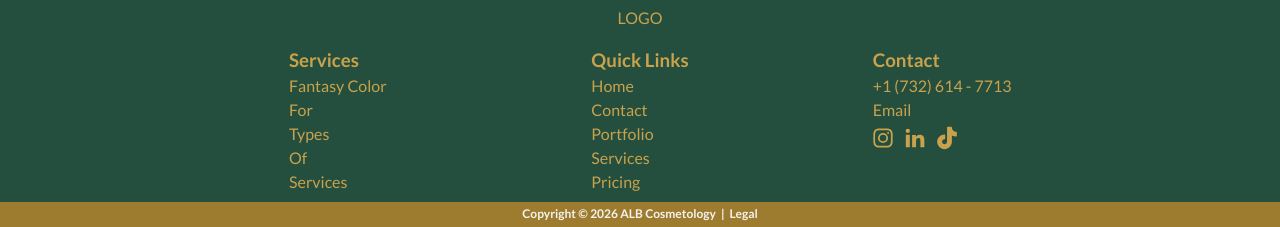
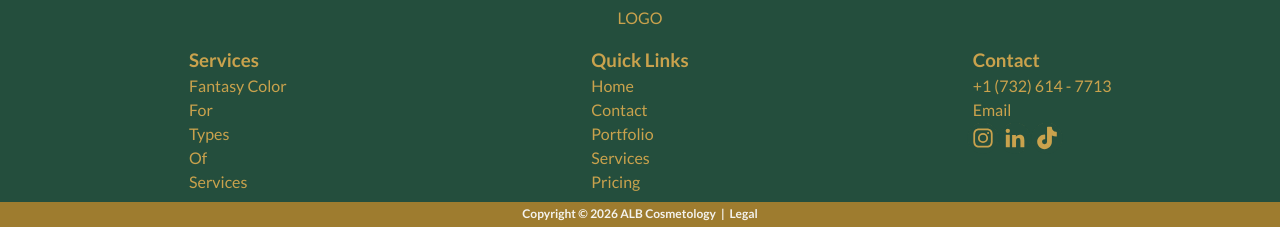
Before and after one commit to chrismadrigaldev/albcosmetology, an Astro site: page / in a window 1280 px wide. Shown: the part 905-1132 px from the top of the page. Built offline with nearby package versions, Linux system fonts and the light colour scheme; Astro itself is replaced by a stand-in of ours; a web font is replaced by a local one.

Commit message:
Made more changes to the width of the footer

```diff
--- a/src/styles/footer/footer.module.css
+++ b/src/styles/footer/footer.module.css
@@ -21,7 +21,7 @@
 }
 
 .footerLinkContainer {
-  max-width: 900px;
+  max-width: 1200px;
   width: 100%;
   margin: 0 auto;
   padding: 0 1rem;
@@ -99,7 +99,7 @@
     text-decoration: underline;
 }
 
-@media (max-width: 600px) {
+@media (max-width: 640px) {
   .footerLinkContainer {
     display: flex;
     flex-direction: column;
```
